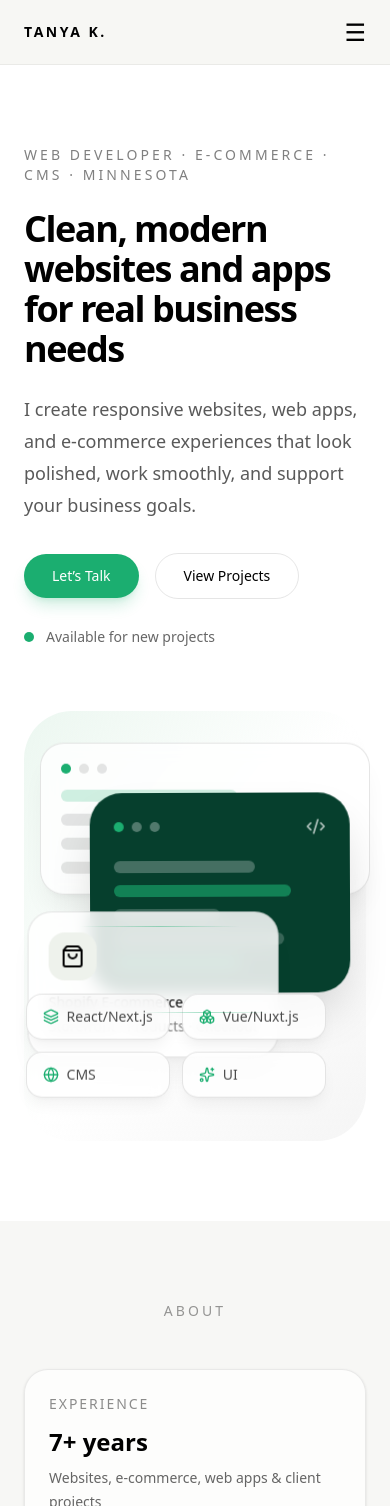
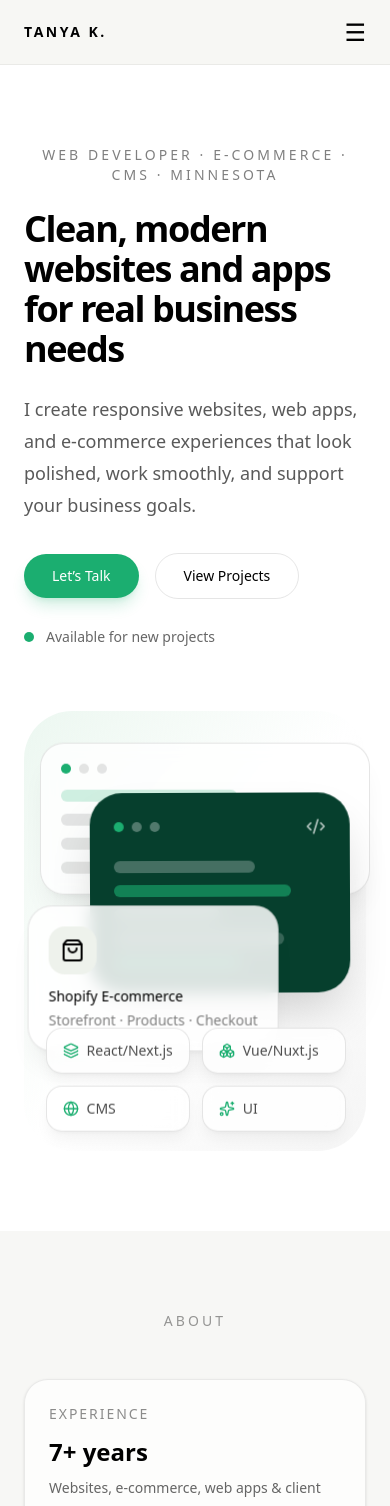
Before and after one commit to Tanny-Griz/okwebdev, a Next.js app: page / in a window 390 px wide. Shown: the top 1506 px of the page. Built offline with nearby package versions, Linux system fonts and the light colour scheme.

Commit message:
fix mob hero section

```diff
--- a/components/hero.tsx
+++ b/components/hero.tsx
@@ -51,7 +51,7 @@ export function Hero() {
         <motion.div variants={fadeIn} initial="hidden" animate="show">
           <motion.p
             variants={fadeUp}
-            className="mb-6 text-sm uppercase tracking-[0.22em] text-black/50"
+            className="mb-6 text-sm uppercase tracking-[0.22em] text-black/50 text-center md:text-left"
           >
             Web Developer · E-commerce · CMS · Minnesota
           </motion.p>
@@ -111,7 +111,7 @@ export function Hero() {
             delay: 0.25,
             ease: [0.22, 1, 0.36, 1] as const,
           }}
-          className="relative min-h-107.5"
+          className="relative min-h-110 md:min-h-130 xl:min-h-110"
         >
           <div className="absolute inset-0 rounded-[3rem] bg-linear-to-br from-[#1bae70]/10 via-white to-black/3" />
 
@@ -175,7 +175,7 @@ export function Hero() {
               repeat: Infinity,
               ease: "easeInOut",
             }}
-            className="absolute bottom-20 left-0 rounded-3xl border border-black/10 bg-white/85 p-5 shadow-xl shadow-black/5 backdrop-blur"
+            className="absolute bottom-24 md:bottom-34 xl:bottom-22 left-0 rounded-3xl border border-black/10 bg-white/85 p-5 shadow-xl shadow-black/5 backdrop-blur"
           >
             <div className="mb-3 flex h-12 w-12 items-center justify-center rounded-2xl bg-[#eef2ec]">
               <ShoppingBag className="h-6 w-6 text-black" />
@@ -196,7 +196,7 @@ export function Hero() {
               repeat: Infinity,
               ease: "easeInOut",
             }}
-            className="absolute bottom-8 right-10 grid grid-cols-2 gap-3"
+            className="absolute bottom-2 md:bottom-8 xl:bottom-15 right-5 md:right-8 grid grid-cols-2 gap-3"
           >
             {[
               { label: "React/Next.js", icon: Layers },
@@ -217,9 +217,6 @@ export function Hero() {
               );
             })}
           </motion.div>
-
-          <div className="absolute left-14 top-1/2 h-px w-40 bg-linear-to-r from-transparent via-[#1bae70]/40 to-transparent" />
-          <div className="absolute right-24 bottom-32 h-px w-32 bg-linear-to-r from-transparent via-[#1bae70]/40 to-transparent" />
         </motion.div>
       </div>
     </section>
```
